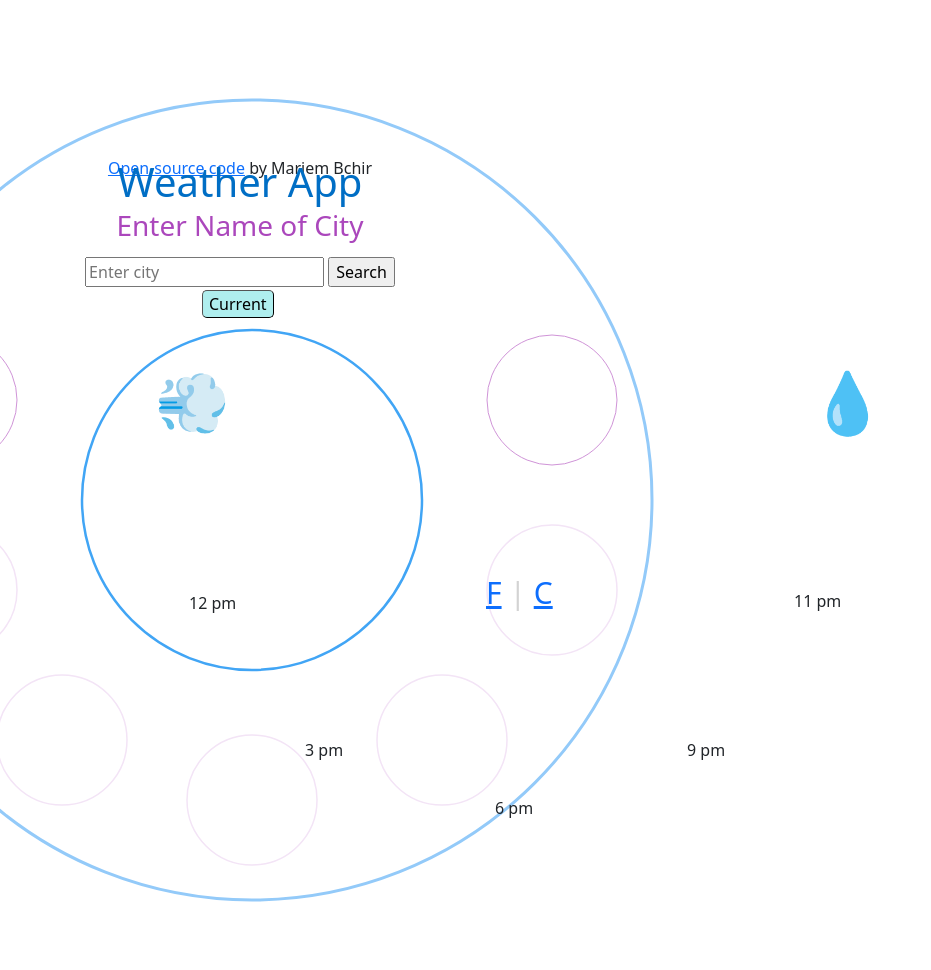
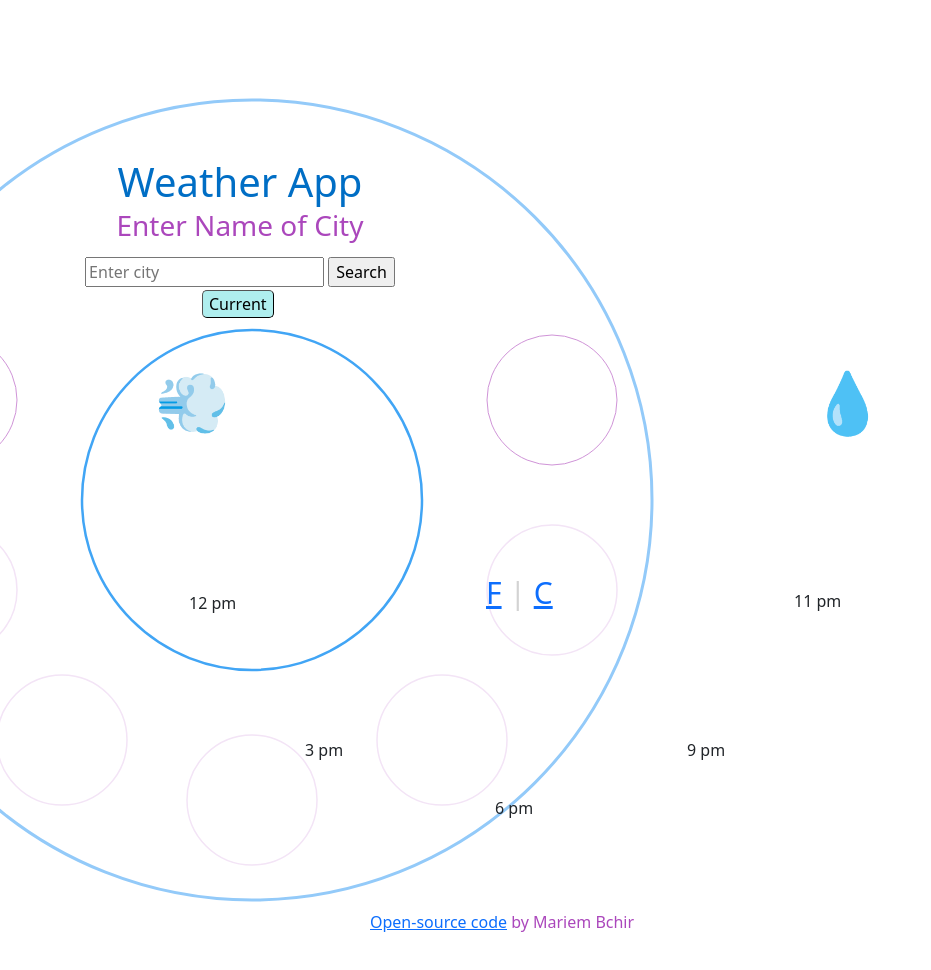
Before and after one commit to Mabchir/My-Weather-App, a website built with Parcel: page index.html in a window 1280 px wide. Shown: the whole page, without its empty margins (0-931 px from the left). Built offline with nearby package versions, Linux system fonts and the light colour scheme.

Commit message:
Fixing the source code link text
Fixed (forgot the px and had to set the attribute position to fixed )

```diff
--- a/index.html
+++ b/index.html
@@ -74,13 +74,13 @@
         <p class="time">11 pm</p>
       </div>
       <button class="currentLoc">Current</button>
-      <p class="source">
-        <a href="https://github.com/Mabchir/My-Weather-App" target="_blank"
-          >Open-source code</a
-        >
-        by Mariem Bchir
-      </p>
     </div>
+    <p class="source">
+      <a href="https://github.com/Mabchir/My-Weather-App" target="_blank"
+        >Open-source code</a
+      >
+      by Mariem Bchir
+    </p>
     <script src="src/index.js"></script>
     <script src="https://cdn.jsdelivr.net/npm/axios/dist/axios.min.js"></script>
   </body>
--- a/src/style.css
+++ b/src/style.css
@@ -190,5 +190,10 @@ h3 {
 }
 
 .source {
-  top: 400;
+  position: fixed;
+
+  top: 910px;
+  left: 370px;
+
+  color: #ab47bc;
 }
```
